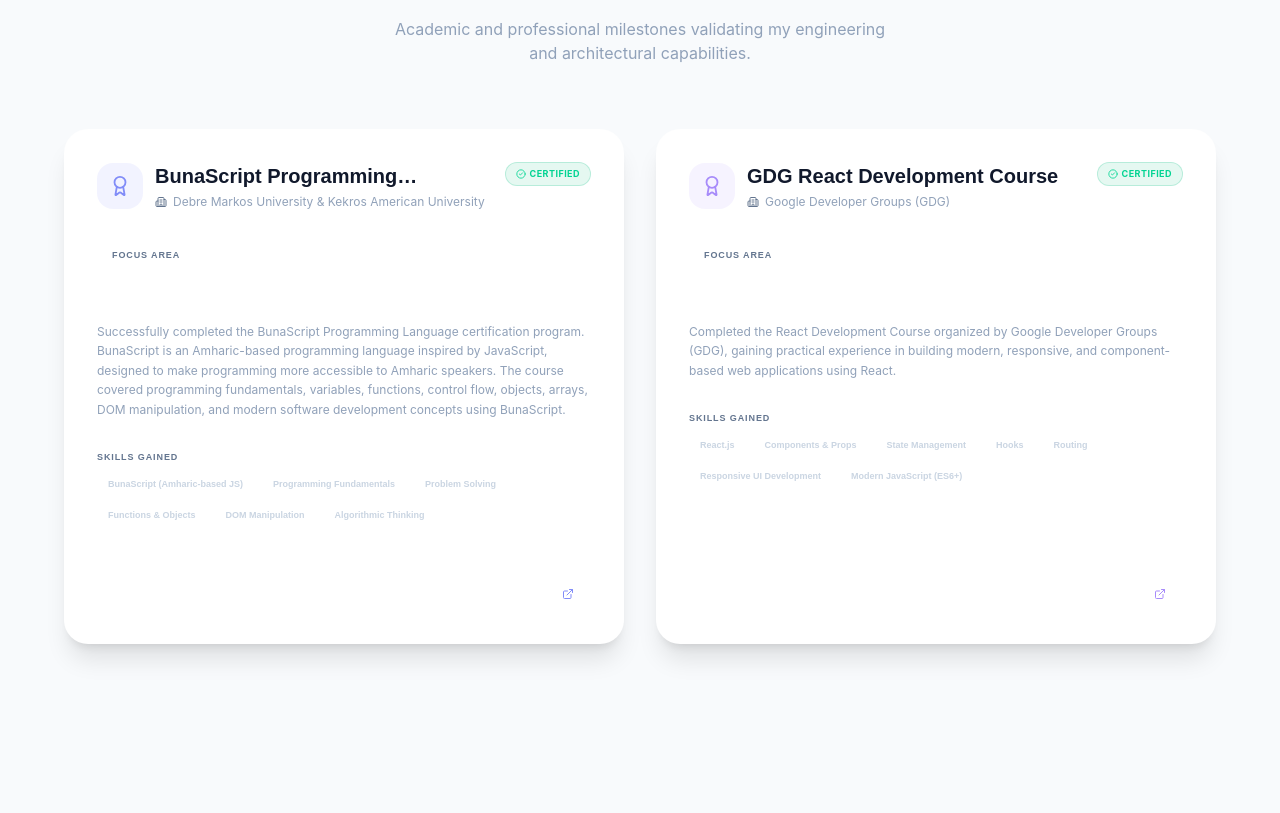
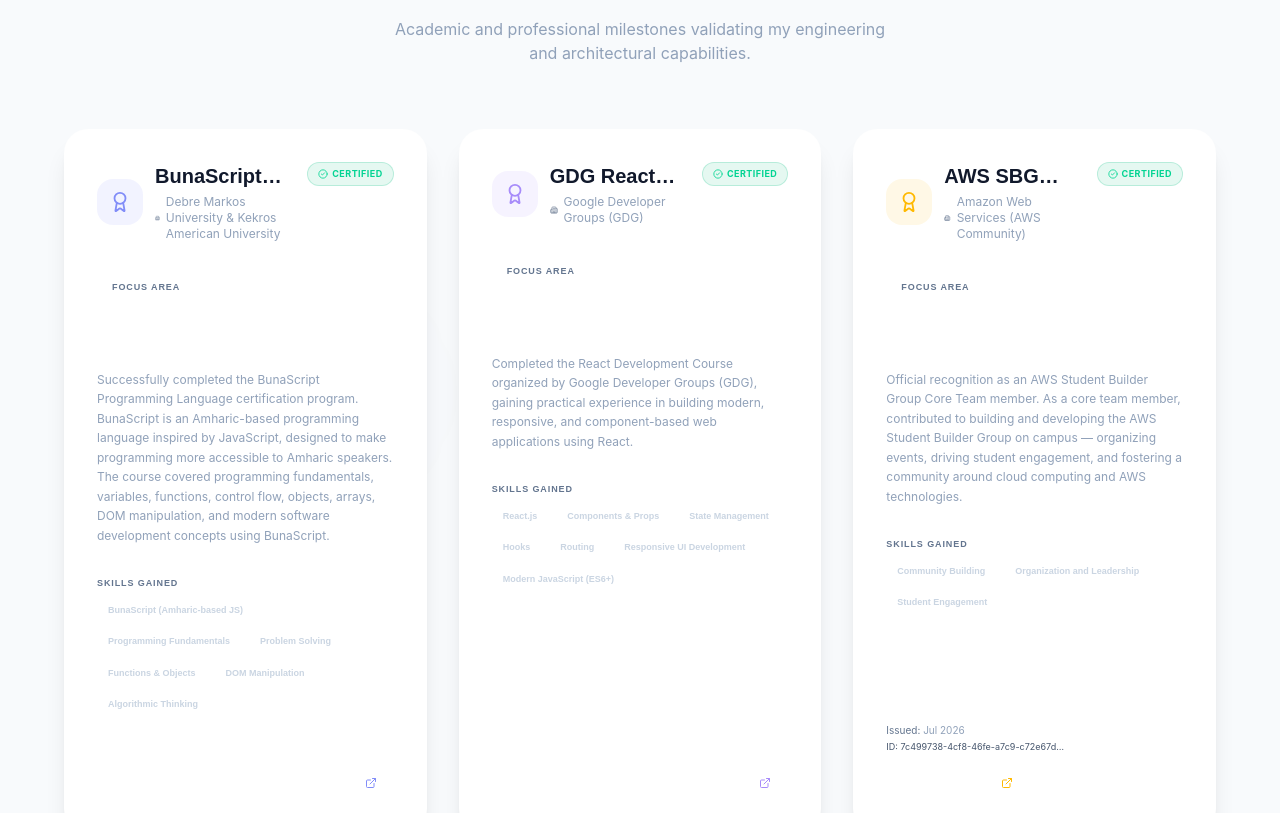
Before and after one commit to Abrom-code/portfolio, a React (Vite) app: page / in a window 1280 px wide. Shown: the part 2680-3493 px from the top of the page. Built offline with nearby package versions, Linux system fonts and the light colour scheme.

Commit message:
feat: add AWS Student Builder Group Certifications component

```diff
--- a/src/components/Certifications.jsx
+++ b/src/components/Certifications.jsx
@@ -42,6 +42,24 @@
       iconColor: 'text-accentPurple',
       iconBg: 'bg-accentPurple/10',
     },
+    {
+      title: 'AWS SBG Core Team Member Badge',
+      organization: 'Amazon Web Services (AWS Community)',
+      status: 'Certified',
+      focus: 'Student Builder Group Leadership & Community',
+      description:
+        'Official recognition as an AWS Student Builder Group Core Team member. As a core team member, contributed to building and developing the AWS Student Builder Group on campus — organizing events, driving student engagement, and fostering a community around cloud computing and AWS technologies.',
+      skills: [
+        'Community Building',
+        'Organization and Leadership',
+        'Student Engagement',
+      ],
+      link: 'https://www.credly.com/badges/7c499738-4cf8-46fe-a7c9-c72e67d9d9da/linked_in_profile',
+      iconColor: 'text-amber-400',
+      iconBg: 'bg-amber-400/10',
+      credentialId: '7c499738-4cf8-46fe-a7c9-c72e67d9d9da',
+      issuedDate: 'Jul 2026',
+    },
   ];
 
   return (
@@ -61,7 +79,7 @@
         </div>
 
         {/* Certifications Grid */}
-        <div className="grid grid-cols-1 lg:grid-cols-2 gap-8 max-w-6xl mx-auto">
+        <div className="grid grid-cols-1 md:grid-cols-2 xl:grid-cols-3 gap-8 max-w-6xl mx-auto">
           {certifications.map((cert, idx) => (
             <div
               key={idx}
@@ -124,8 +142,19 @@
                 </div>
               </div>
 
-              {/* Action Button Link */}
-              <div className="border-t border-white/5 pt-6 mt-6 flex justify-end">
+              <div className="border-t border-white/5 pt-6 mt-6 flex flex-wrap items-center justify-between gap-3">
+                <div className="flex flex-col gap-0.5">
+                  {cert.issuedDate && (
+                    <span className="font-sans text-[10px] text-slate-500">
+                      Issued: <span className="text-slate-400">{cert.issuedDate}</span>
+                    </span>
+                  )}
+                  {cert.credentialId && (
+                    <span className="font-sans text-[9px] text-slate-600 truncate max-w-[180px]">
+                      ID: {cert.credentialId}
+                    </span>
+                  )}
+                </div>
                 <a
                   href={cert.link}
                   target="_blank"
```
